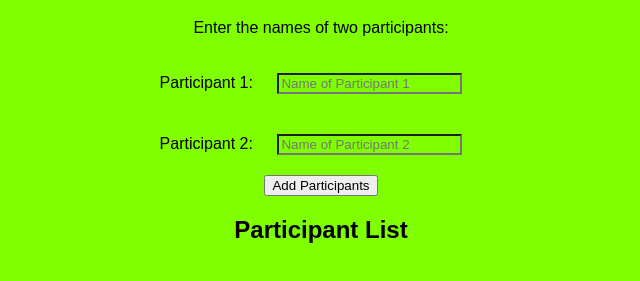
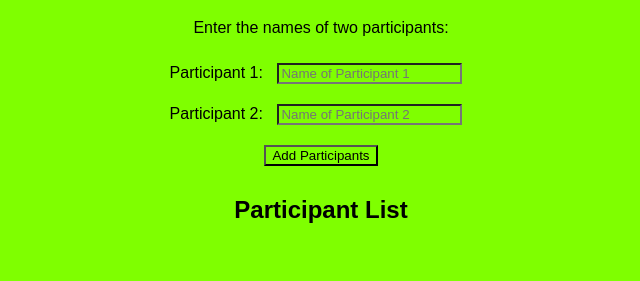
Before and after one commit to 1024566548929663/1024566548929663.github.io, a plain HTML site: page index.html in a window 1280 px wide. Shown: the part 61-342 px from the top of the page, without its empty margins (319-959 px from the left). Drawn offline with Linux system fonts and the light colour scheme.

Commit message:
buttoncolormarginupdate

```diff
--- a/index.html
+++ b/index.html
@@ -11,7 +11,11 @@
         }
         input{
             background-color: chartreuse;
-            margin: 20px;
+            margin: 10px;
+        }
+        button{
+            background-color: chartreuse;
+            margin: 10px;
         }
     </style>
 </head>
```
